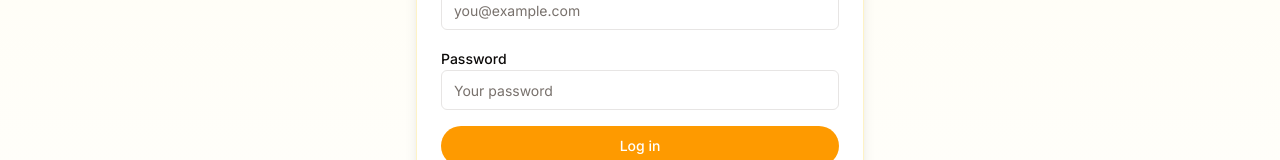
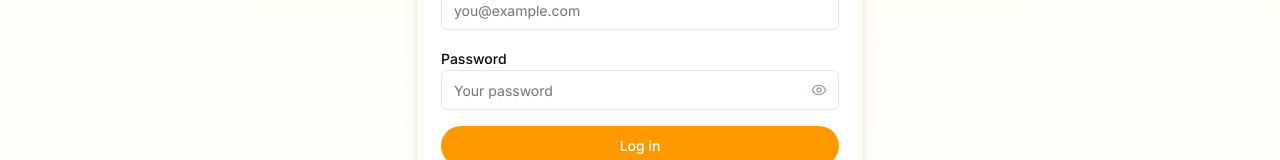
Before and after one commit to ALMOSTGOD1999/grave-the-crave, a Next.js app: page /login in a window 1280 px wide. Shown: the part 269-429 px from the top of the page. Built offline with nearby package versions, Linux system fonts and the light colour scheme; no server answers.

Commit message:
feat: password visibility toggle on login, signup and admin login forms

```diff
--- a/app/admin/login/page.tsx
+++ b/app/admin/login/page.tsx
@@ -6,6 +6,7 @@ import { useRouter } from "next/navigation";
 import { toast } from "sonner";
 import { Button } from "@/components/ui/button";
 import { Input } from "@/components/ui/input";
+import { PasswordInput } from "@/components/password-input";
 import { Label } from "@/components/ui/label";
 import {
   Card,
@@ -76,9 +77,8 @@ export default function AdminLoginPage() {
                 </div>
                 <div className="space-y-2">
                   <Label htmlFor="password">Password</Label>
-                  <Input
+                  <PasswordInput
                     id="password"
-                    type="password"
                     required
                     value={password}
                     onChange={(e) => setPassword(e.target.value)}
--- a/app/login/page.tsx
+++ b/app/login/page.tsx
@@ -6,6 +6,7 @@ import { useRouter, useSearchParams } from "next/navigation";
 import { toast } from "sonner";
 import { Button } from "@/components/ui/button";
 import { Input } from "@/components/ui/input";
+import { PasswordInput } from "@/components/password-input";
 import { Label } from "@/components/ui/label";
 import {
   Card,
@@ -69,9 +70,8 @@ function LoginForm() {
             </div>
             <div className="space-y-2">
               <Label htmlFor="password">Password</Label>
-              <Input
+              <PasswordInput
                 id="password"
-                type="password"
                 required
                 value={password}
                 onChange={(e) => setPassword(e.target.value)}
--- a/app/signup/page.tsx
+++ b/app/signup/page.tsx
@@ -6,6 +6,7 @@ import { useRouter } from "next/navigation";
 import { toast } from "sonner";
 import { Button } from "@/components/ui/button";
 import { Input } from "@/components/ui/input";
+import { PasswordInput } from "@/components/password-input";
 import { Label } from "@/components/ui/label";
 import {
   Card,
@@ -85,9 +86,8 @@ export default function SignupPage() {
                 </div>
                 <div className="space-y-2">
                   <Label htmlFor="password">Password</Label>
-                  <Input
+                  <PasswordInput
                     id="password"
-                    type="password"
                     required
                     minLength={6}
                     value={password}
--- /dev/null
+++ b/components/password-input.tsx
@@ -0,0 +1,39 @@
+"use client";
+
+import { useState } from "react";
+import { Eye, EyeOff } from "lucide-react";
+import { Input } from "@/components/ui/input";
+import { cn } from "@/lib/utils";
+
+/**
+ * Password input with an eye toggle inside the field.
+ * The toggle is `type="button"` so it never submits the parent form.
+ */
+export function PasswordInput({
+  className,
+  ...props
+}: React.ComponentProps<typeof Input>) {
+  const [visible, setVisible] = useState(false);
+
+  return (
+    <div className="relative">
+      <Input
+        {...props}
+        type={visible ? "text" : "password"}
+        className={cn("pr-10", className)}
+      />
+      <button
+        type="button"
+        onClick={() => setVisible((v) => !v)}
+        aria-label={visible ? "Hide password" : "Show password"}
+        className="absolute inset-y-0 right-0 flex w-10 items-center justify-center rounded-r-md text-gray-400 transition-colors hover:text-amber-600 focus-visible:outline-none focus-visible:ring-2 focus-visible:ring-ring focus-visible:ring-offset-2"
+      >
+        {visible ? (
+          <EyeOff className="h-4 w-4" aria-hidden="true" />
+        ) : (
+          <Eye className="h-4 w-4" aria-hidden="true" />
+        )}
+      </button>
+    </div>
+  );
+}
```
